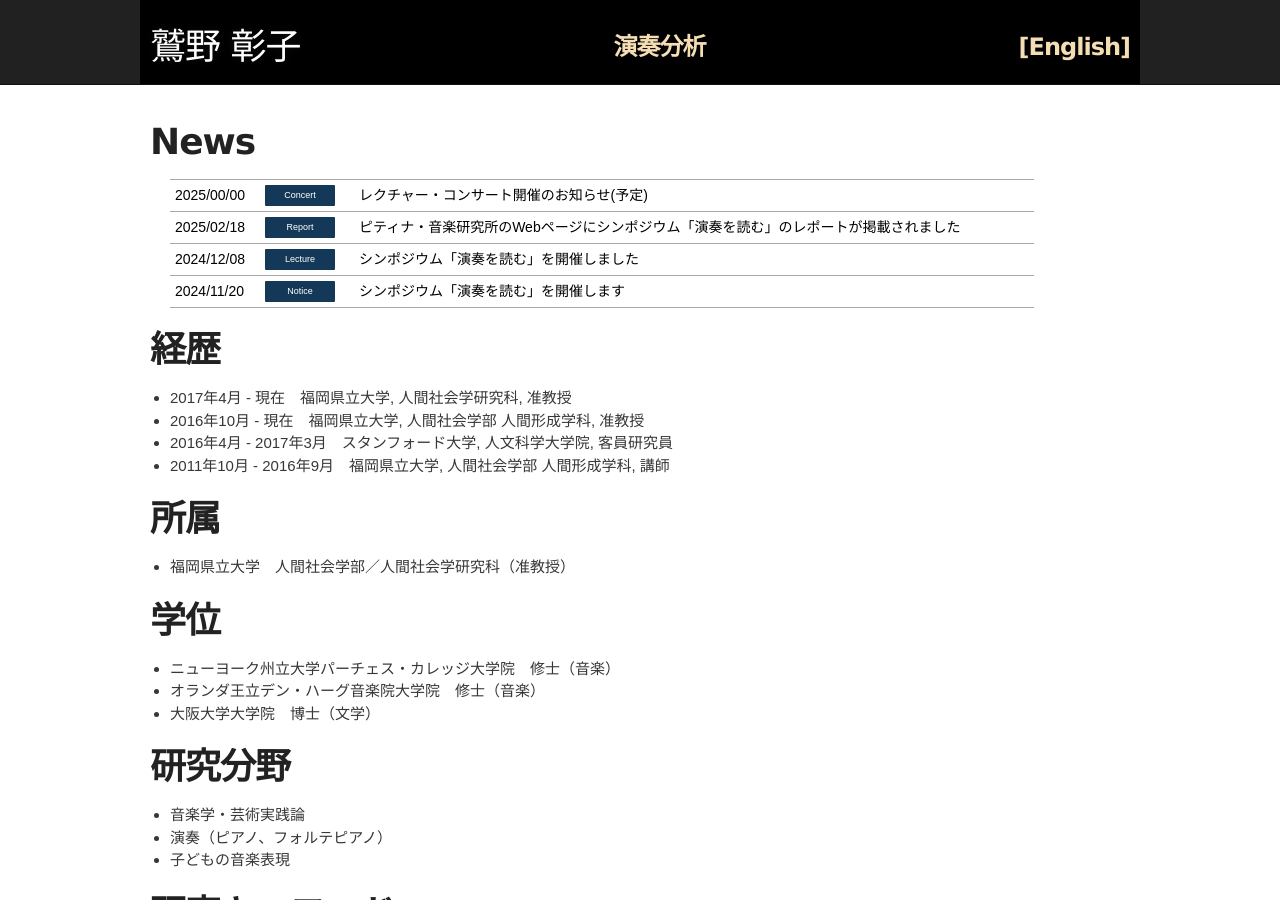
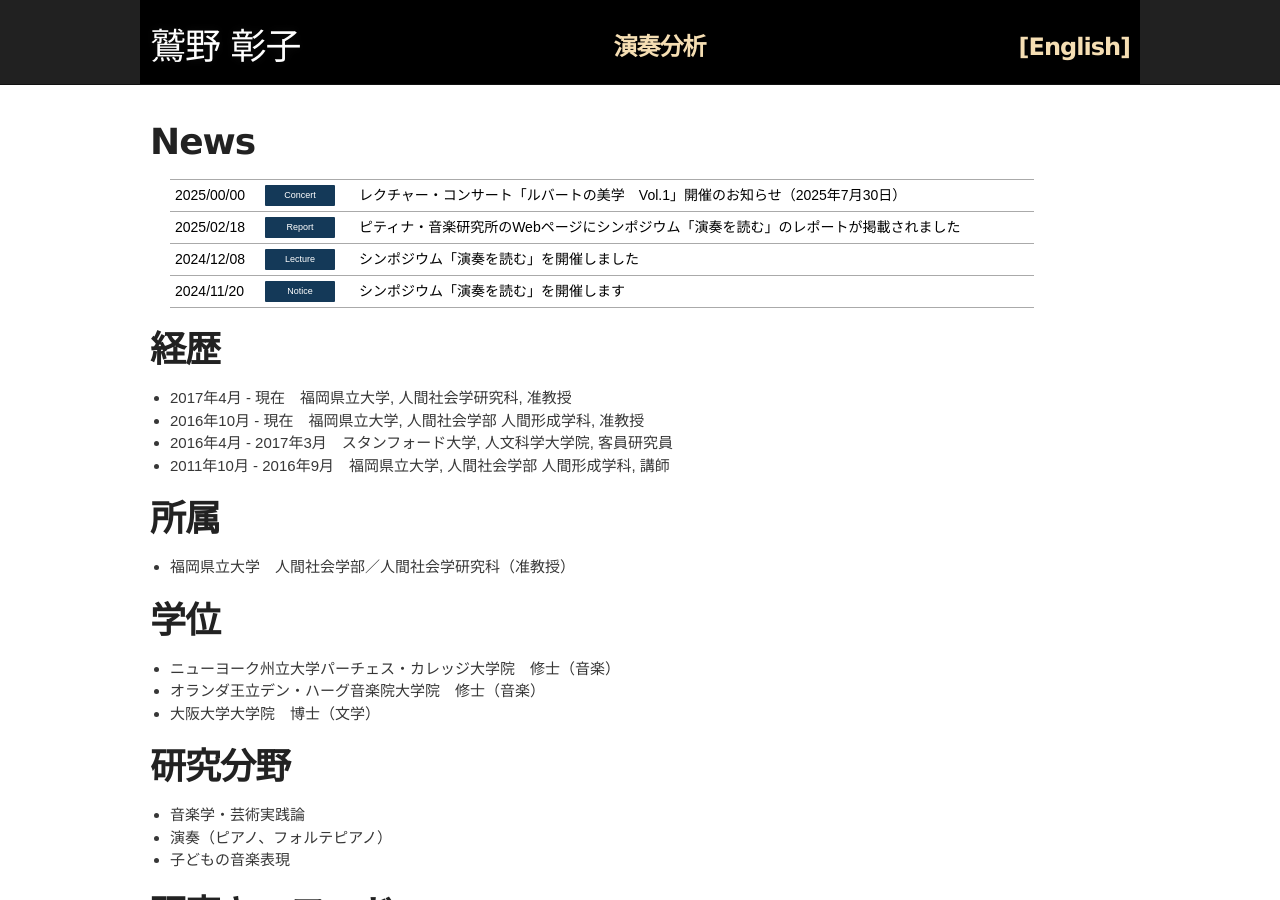
Before and after one commit to akikowashino/akikowashino.github.io, a Jekyll site: the page built from index.md, in a window 1280 px wide and 900 px high. Built offline with Jekyll 4.4.1, drawn with Linux system fonts in a browser that asks for light colours.

Commit message:
Update news.html

```diff
--- a/news.html
+++ b/news.html
@@ -9,7 +9,7 @@
 	<time datetime="2024-12-08">2025/00/00</time>
 	<p class="cat01">Concert</p>
 	</div>
-	<p>レクチャー・コンサート開催のお知らせ(予定)</p>
+	<p>レクチャー・コンサート「ルバートの美学　Vol.1」開催のお知らせ（2025年7月30日）</p>
 	</a>
 </li><li>
 	<a href="https://prim.piano.or.jp/2025/02/entry_29.html" target="_blank">
```
